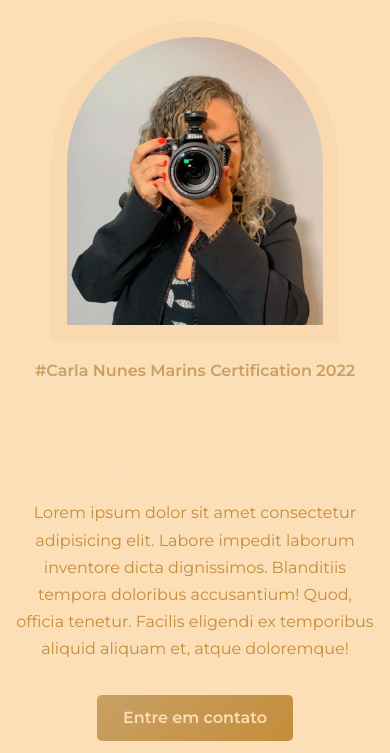
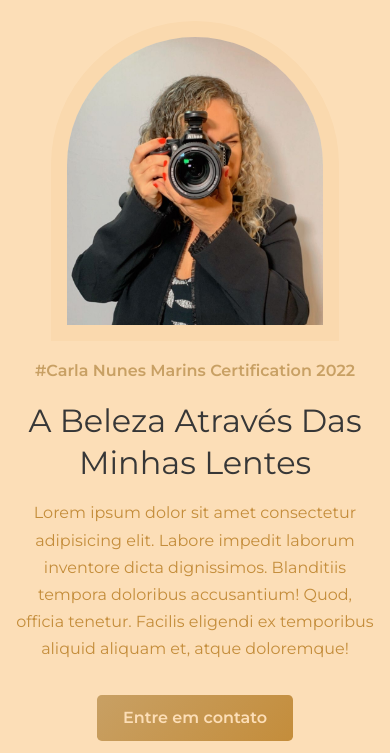
Before and after one commit to isisfa/amandariosfotografia, a plain HTML site: page index.html in a window 390 px wide. Shown: the part 91-844 px from the top of the page. Drawn offline with nearby package versions, Linux system fonts and the light colour scheme.

```diff
--- a/style.css
+++ b/style.css
@@ -818,7 +818,7 @@ footer {
     h1, h2 {
         font-size: 2rem;
         line-height: 1.3;
-        color: var(--color-bg-1);
+        color: var(--color-bg-3);
     }
 
     header {
```
